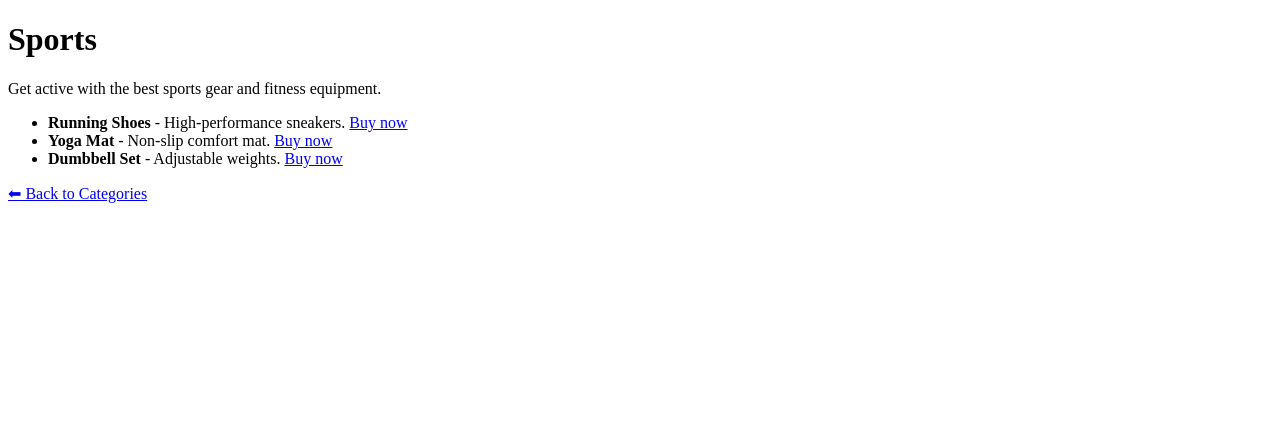
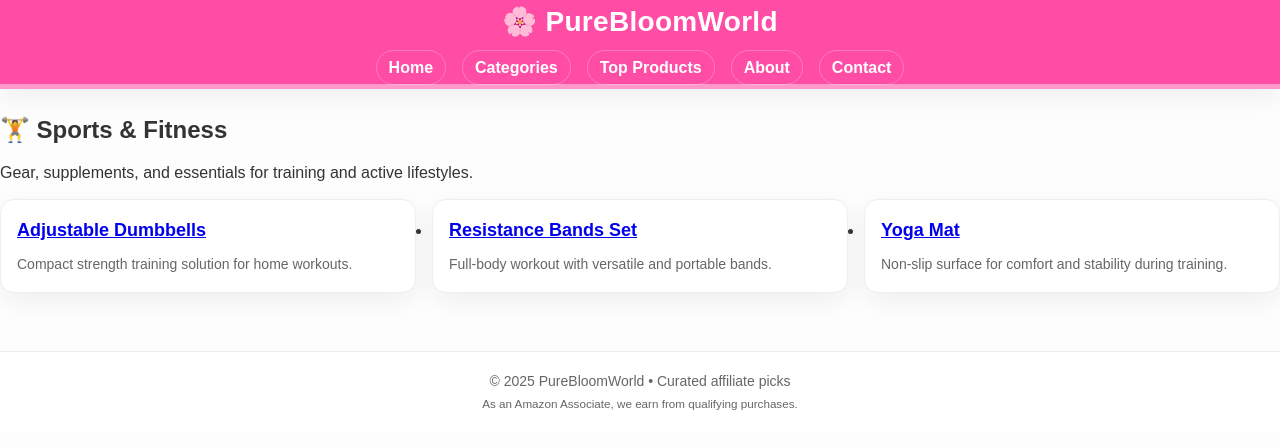
Before and after one commit to Tom-debug-design/purebloomworld-site, a plain HTML site: page sports.html in a window 1280 px wide. Drawn offline with Linux system fonts and the light colour scheme.

Commit message:
Update sports.html

```diff
--- a/sports.html
+++ b/sports.html
@@ -1,20 +1,56 @@
 <!DOCTYPE html>
 <html lang="en">
 <head>
-  <meta charset="UTF-8">
-  <meta name="viewport" content="width=device-width, initial-scale=1.0">
-  <title>Sports - PureBloomWorld</title>
+  <meta charset="utf-8" />
+  <meta name="viewport" content="width=device-width, initial-scale=1" />
+  <title>Sports — PureBloomWorld</title>
+  <link rel="stylesheet" href="styles.css" />
 </head>
 <body>
-  <h1>Sports</h1>
-  <p>Get active with the best sports gear and fitness equipment.</p>
+  <header>
+    <div class="wrap">
+      <h1>🌸 PureBloomWorld</h1>
+      <nav>
+        <ul>
+          <li><a href="index.html">Home</a></li>
+          <li><a href="categories.html">Categories</a></li>
+          <li><a href="top-products.html">Top Products</a></li>
+          <li><a href="about.html">About</a></li>
+          <li><a href="contact.html">Contact</a></li>
+        </ul>
+      </nav>
+    </div>
+  </header>
 
-  <ul>
-    <li><strong>Running Shoes</strong> - High-performance sneakers. <a href="#">Buy now</a></li>
-    <li><strong>Yoga Mat</strong> - Non-slip comfort mat. <a href="#">Buy now</a></li>
-    <li><strong>Dumbbell Set</strong> - Adjustable weights. <a href="#">Buy now</a></li>
-  </ul>
+  <main>
+    <div class="wrap">
+      <h2>🏋️ Sports & Fitness</h2>
+      <p>Gear, supplements, and essentials for training and active lifestyles.</p>
 
-  <a href="categories.html">⬅ Back to Categories</a>
+      <ul class="grid">
+        <li class="card">
+          <h3><a href="https://amzn.to/" target="_blank" rel="nofollow noopener">Adjustable Dumbbells</a></h3>
+          <p>Compact strength training solution for home workouts.</p>
+        </li>
+        <li class="card">
+          <h3><a href="https://amzn.to/" target="_blank" rel="nofollow noopener">Resistance Bands Set</a></h3>
+          <p>Full-body workout with versatile and portable bands.</p>
+        </li>
+        <li class="card">
+          <h3><a href="https://amzn.to/" target="_blank" rel="nofollow noopener">Yoga Mat</a></h3>
+          <p>Non-slip surface for comfort and stability during training.</p>
+        </li>
+      </ul>
+    </div>
+  </main>
+
+  <footer>
+    <div class="wrap">
+      © <span id="year"></span> PureBloomWorld • Curated affiliate picks
+      <br><small>As an Amazon Associate, we earn from qualifying purchases.</small>
+    </div>
+  </footer>
+
+  <script>document.getElementById('year').textContent=new Date().getFullYear();</script>
 </body>
 </html>
```
